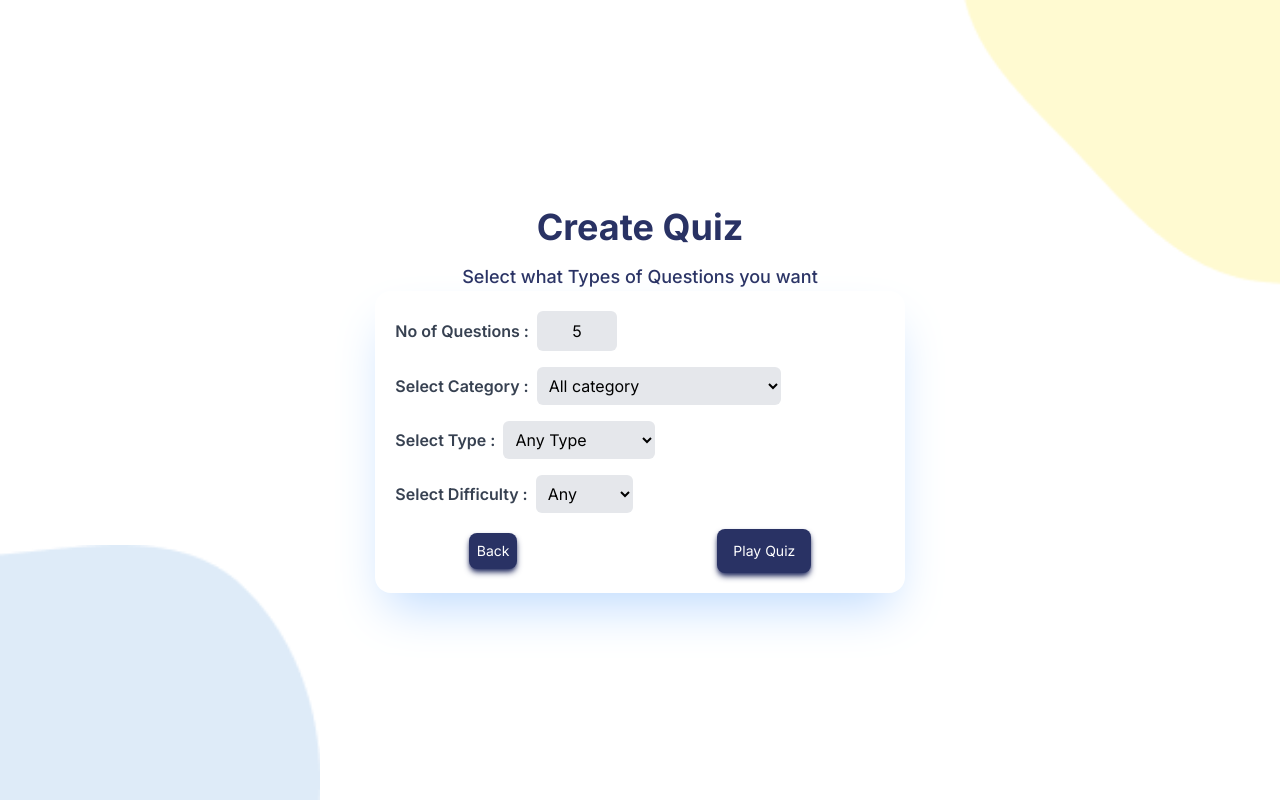
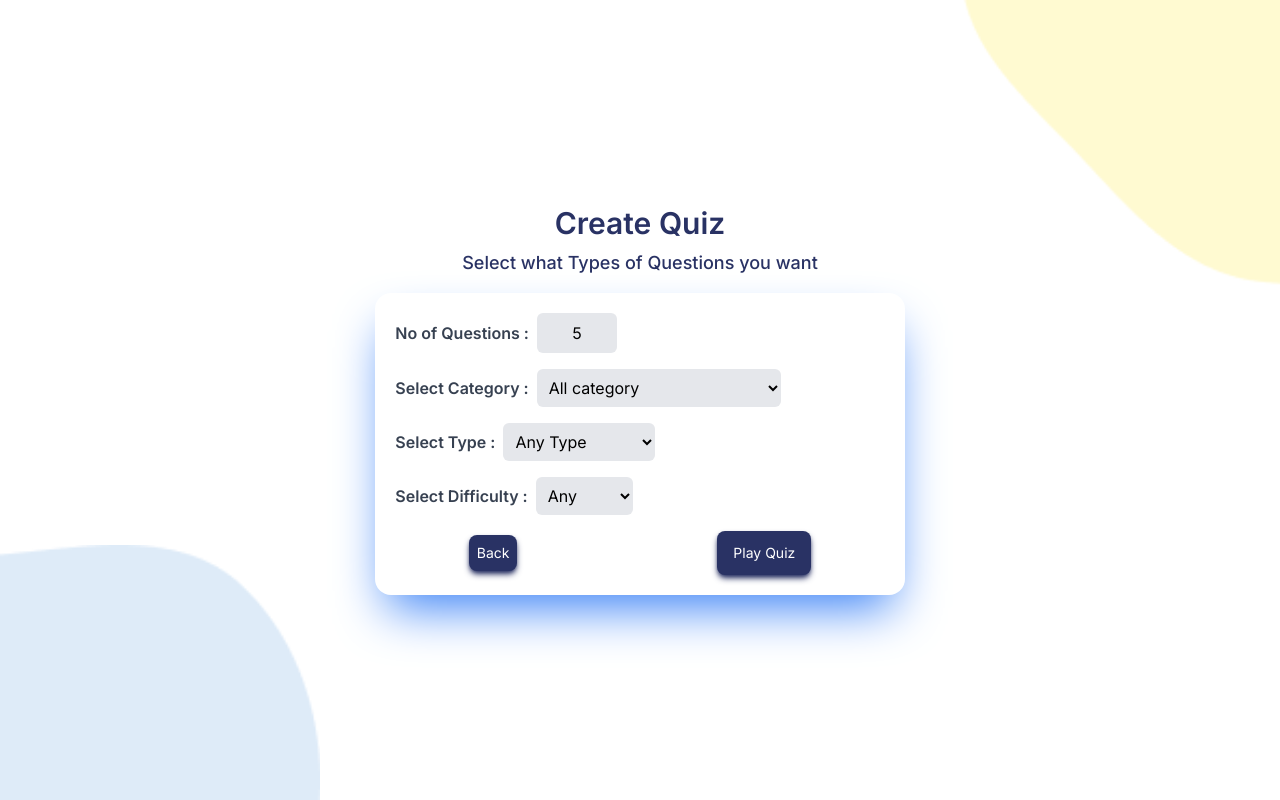
Before and after one commit to hv443/Quizzical-App, a React (Vite) app: page / in a window 1280 px wide. Both pictures are taken after a click on the button "Start". Built offline with nearby package versions, Linux system fonts and the light colour scheme; the HTML template or start-up script is replaced by a standard one.

Commit message:
ALL DONE

```diff
--- a/src/App.jsx
+++ b/src/App.jsx
@@ -24,9 +24,6 @@ function App() {
 
   // To stop first Render
   const firstRender = useRef(false)
-
-
-  console.log(count)
 
   function startQuiz() {
     setStart(pre => !pre)
@@ -204,7 +201,7 @@ function App() {
                   <LoadingScreen />
                   :
 
-                  <div className='min-h-screen min-w-full p-2 flex items-center justify-center flex-col space-y-2'>
+                  <div className='min-h-screen min-w-full p-3 flex items-center justify-center flex-col space-y-2'>
 
                     <div className='w-[95%] md:max-w-4xl'>
                       <button onClick={backFunction} className='py-2 px-3 shadow-[#293264] shadow-md bg-[#293264] text-sm rounded-lg font-[400] text-white
@@ -223,7 +220,7 @@ function App() {
                         <div className='flex items-center justify-center py-5 flex-col md:flex-row'>
                           <div className='font-semibold text-xl text-gray-900 mr-5'>
 
-                            <h1 className='font-semibold text-blue-900 text-sm md:text-xl'>You scored {score}/{data.length} correct answers</h1>
+                            <h1 className='font-semibold text-blue-900 text-sm mb-3 md:mb-0 md:text-xl'>You scored {score}/{data.length} correct answers</h1>
 
                           </div>
                           <button onClick={newGame} className='py-3 px-4 shadow-[#293264] shadow-md bg-[#293264] text-sm rounded-lg font-[400] text-white
@@ -231,9 +228,9 @@ function App() {
                         </div>
                         : !isAllAnswerSelected ?
 
-                          <div className='py-5 flex items-center justify-start space-x-5'>
+                          <div className='py-5 flex flex-col md:flex-row items-center justify-start space-x-5'>
                             {data.length === count ? '' :
-                              <h1 className='font-semibold text-blue-900 text-sm md:text-xl'>Please Attend All Questions</h1>
+                              <h1 className='font-semibold text-blue-900 text-sm mb-3 md:mb-0 md:text-xl'>Please Attend All Questions</h1>
                             }
                             <button onClick={data.length === count ? checkAnswer : allAnswerSelected} className='py-3 px-4  shadow-[#293264] shadow-md bg-[#293264] text-sm rounded-lg font-[400] text-white
                              md:p-4 md:px-5 md:font-semibold hover:scale-95 duration-100'>Check Answer</button>
--- a/src/components/QuizForm.jsx
+++ b/src/components/QuizForm.jsx
@@ -23,9 +23,9 @@ const QuizForm = (props) => {
 
     return (
         <div className='text-sm p-2 md:text-base w-full min-h-screen flex justify-center items-center text-center flex-col'>
-            <h1 className='font-bold text-4xl text-[#293264] mb-4 text-center'>Create Quiz</h1>
-            <p className='text-[#293264] font-medium text-lg'>Select what Types of Questions you want</p>
-            <div className='space-y-4 rounded-2xl p-5 text-left shadow-2xl shadow-blue-200'>
+            <h1 className='font-semibold text-3xl text-[#293264] mb-2 text-center'>Create Quiz</h1>
+            <p className='text-[#293264] mb-4 font-medium text-lg'>Select what Types of Questions you want</p>
+            <div className=' space-y-4 max-w-[90%] rounded-2xl p-5 text-left shadow-2xl shadow-blue-500'>
                 <div>
                     <label htmlFor="amount" className='font-semibold text-gray-700 mr-2'>No of Questions :</label>
                     <input className='bg-gray-200 p-2 rounded-md text-center w-20 outline-none' type="text" min="5" max="50" name="amount" id="no" value={formData.amount} onChange={handleClick} />
--- a/src/components/QuizPage.jsx
+++ b/src/components/QuizPage.jsx
@@ -55,7 +55,7 @@ const QuizPage = (props) => {
     })
 
     return (
-        <div className=' md:max-w-4xl rounded-2xl  p-6 shadow-2xl shadow-blue-200  '>
+        <div className=' md:max-w-4xl rounded-2xl  p-5 shadow-2xl shadow-blue-500  '>
 
             {quizes}
 
```
